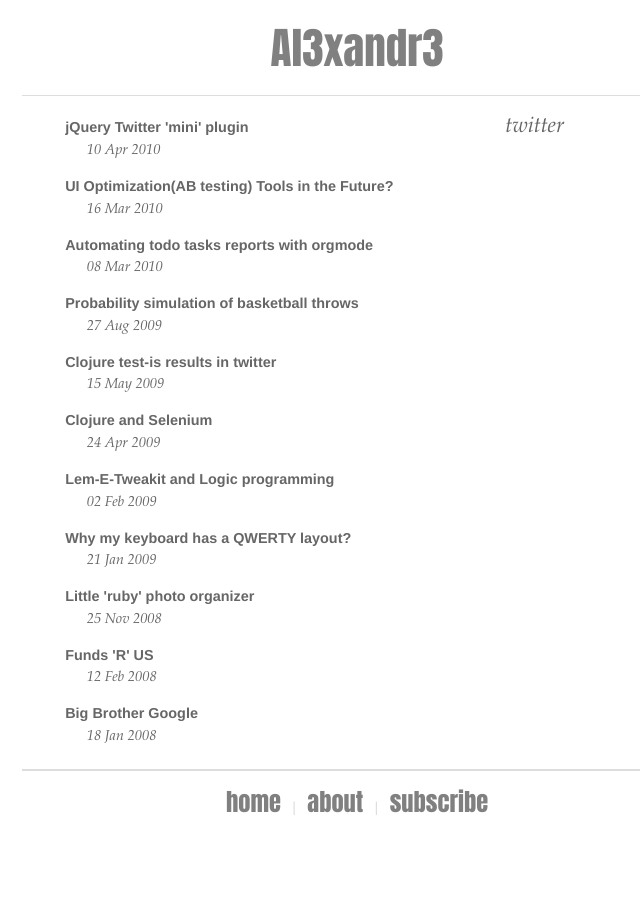
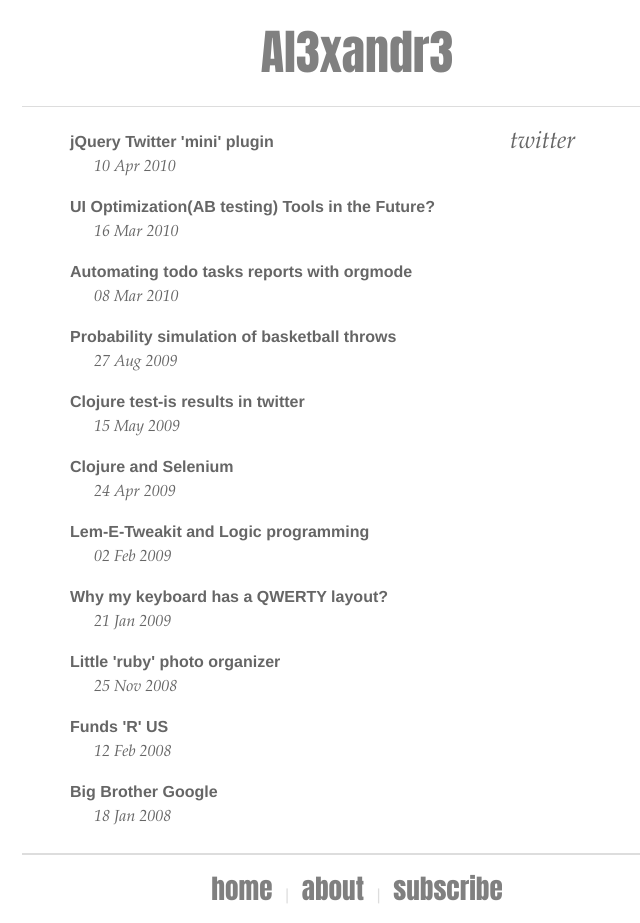
Before and after one commit to al3xandr3/al3xandr3.github.io, a Jekyll site: the page built from index.html, in a window 1280 px wide. Shown: the whole page, without its empty margins (283-923 px from the left). Built offline with Jekyll 4.4.1, drawn with Linux system fonts in a browser that asks for light colours; nearby versions of some CDN libraries; before the commit the page ends 900 px from its top, so only the background shows below that.

Commit message:
css updates, bigger fonts

```diff
--- a/css/site.css
+++ b/css/site.css
@@ -8,7 +8,7 @@
 }
 
 body {
-    font:0.9em/1.5 "Helvetica Neue",Arial,Helvetica,sans-serif;
+    font:1em/1.5 "Helvetica Neue",Arial,Helvetica,sans-serif;
 }
 
 .header {
@@ -49,7 +49,7 @@ dd {
 .twitter {
     color:#808080;
     font-style:italic;
-    font-size: 90%
+    font-size: 85%
 }
 
 .post-date {
@@ -65,19 +65,18 @@ dd {
 
 /* POST */
 pre, code, tt {
-    font:0.9em/1.5 'andale mono','lucida console',monospace;
+    font:0.8em/1.5 'andale mono','lucida console',monospace;
     overflow:auto;
     background-color:#F8F8FF;
 }
 
 #post h2 {
-
     text-align:center;
 }
 
 #post {
-    margin-left:4em;
-    width:41em;
+    margin-left:3em;
+    width:37em;
 }
 
 /* PAGES */
```
